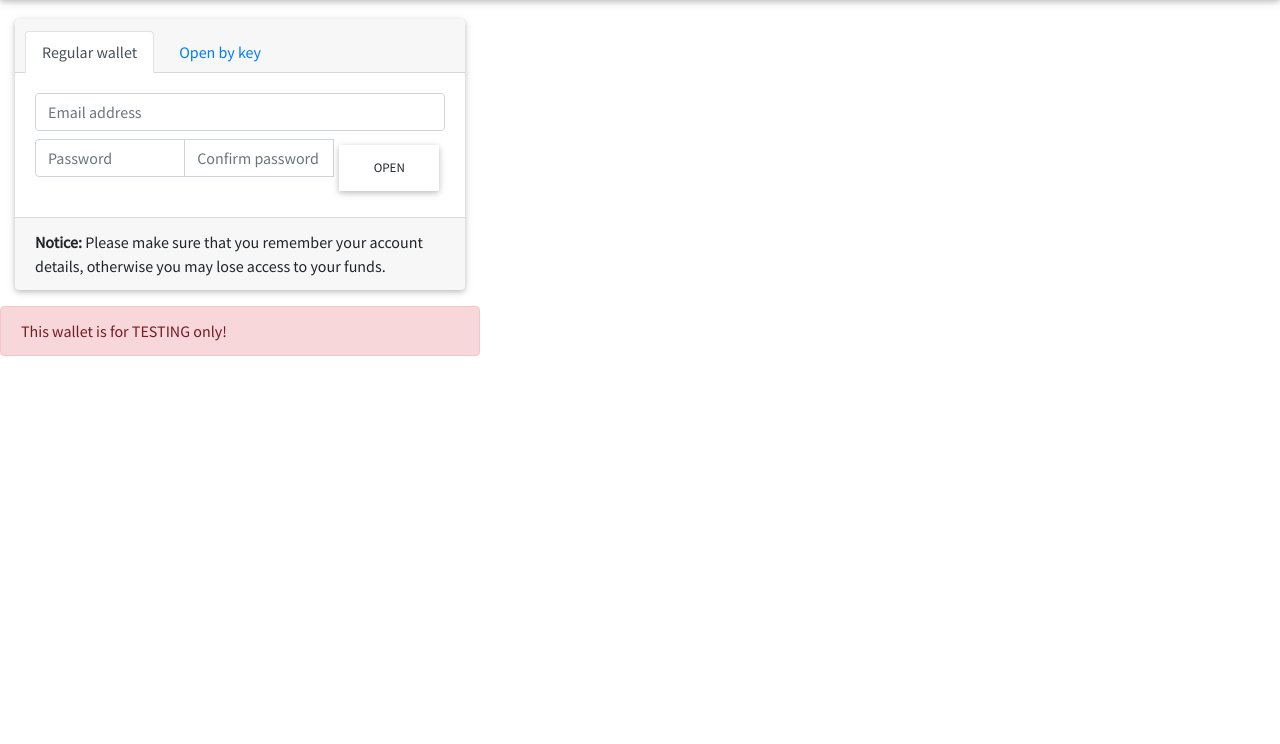
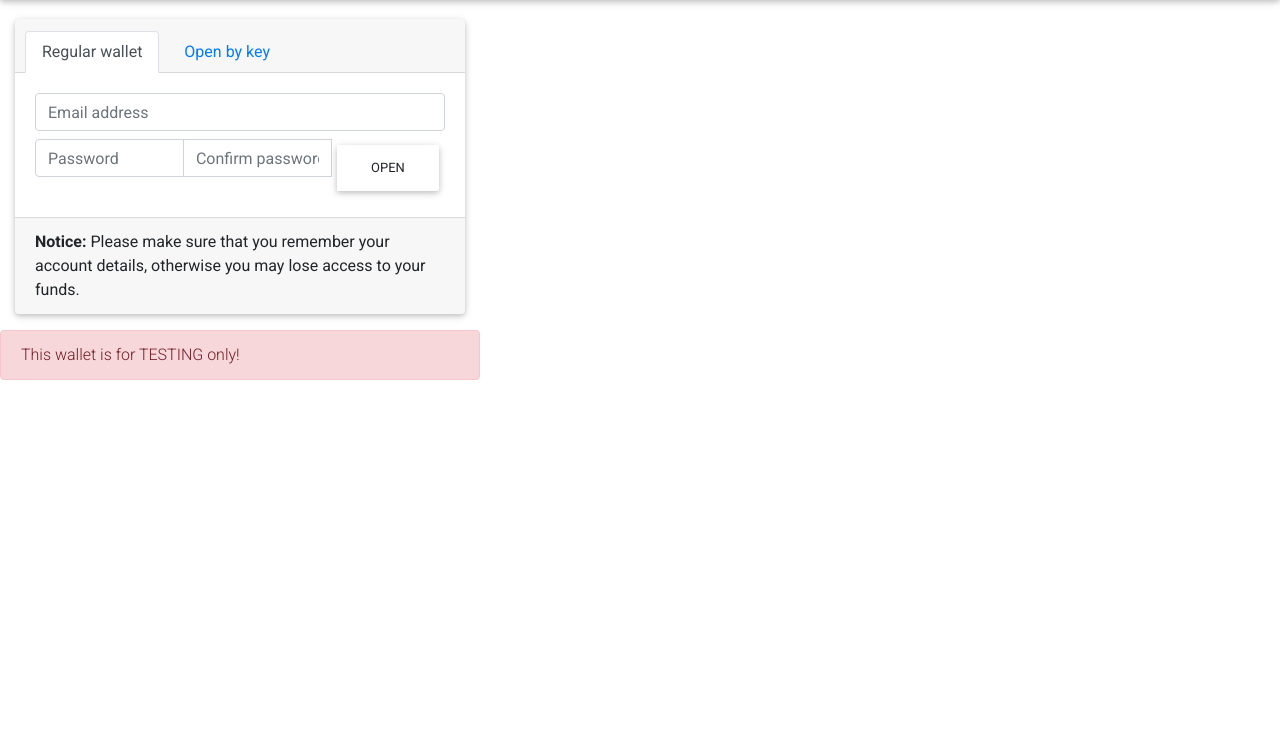
Before and after one commit to AvianNetwork/avian-extension, a browser extension: page wallet/index.html in a window 1280 px wide. Shown: the part 56-800 px from the top of the page. Drawn offline with nearby package versions, Linux system fonts and the light colour scheme; no server answers.

Commit message:
Remove Source Sans Pro font

```diff
--- a/wallet/index.html
+++ b/wallet/index.html
@@ -8,7 +8,6 @@
 	<meta name="viewport" content="width=device-width, initial-scale=1.0" />
 
 	<link rel="shortcut icon" type="image/x-icon" href="favicon.ico">
-	<link href="https://fonts.googleapis.com/css?family=Source+Sans+Pro&display=swap" rel="stylesheet">
 
 	<!-- Font Awesome -->
 	<link rel="stylesheet" href="https://use.fontawesome.com/releases/v6.0.0/css/all.css">
--- a/wallet/style.css
+++ b/wallet/style.css
@@ -8,7 +8,6 @@ body {
 }
 
 body {
-    font-family: 'Source Sans Pro', sans-serif;
     padding-top: 75px;
     padding-bottom: 56px;
     position: relative;
```
